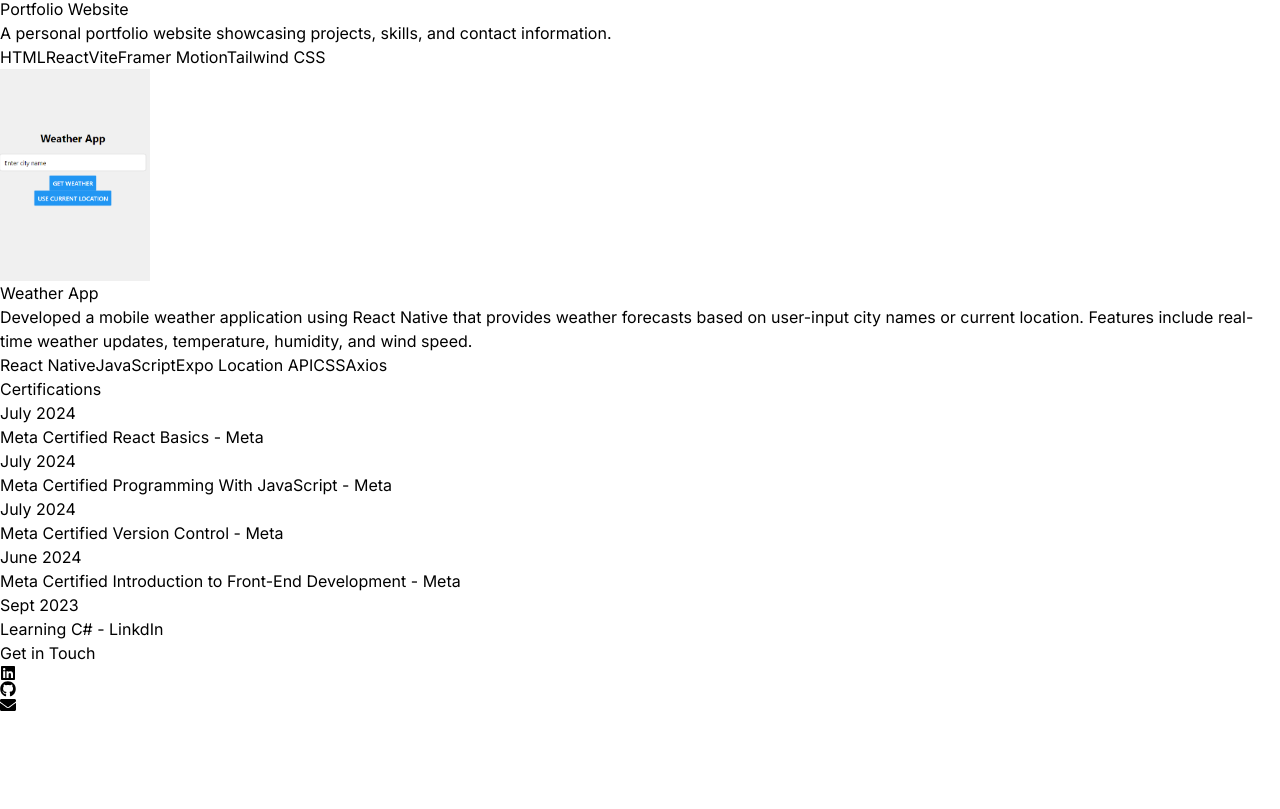
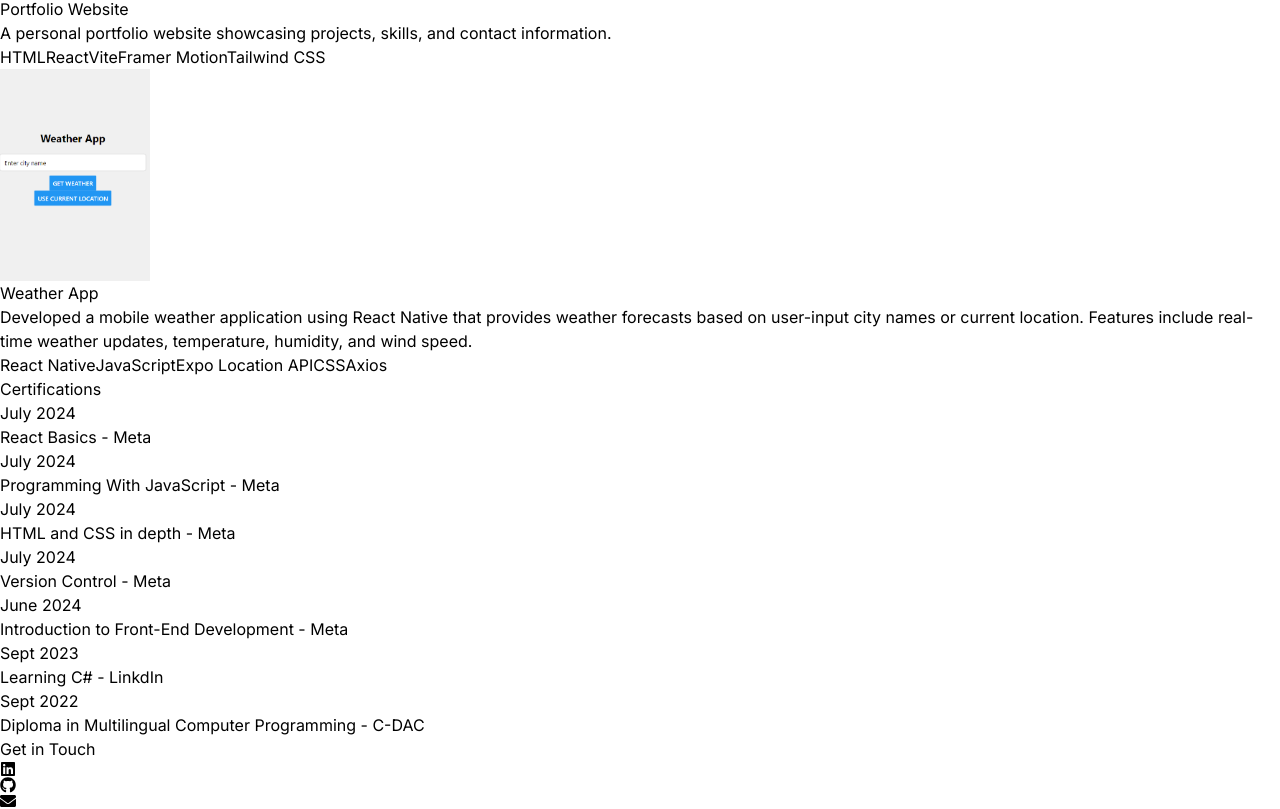
Before and after one commit to AmardeepPatel1754/Portfolio, a React (Vite) app: page / in a window 1280 px wide. Shown: the part 2146-2955 px from the top of the page. Before the commit the page ends 2859 px from the top, so only its background shows below. Built offline with nearby package versions, Linux system fonts and the light colour scheme.

Commit message:
Update index.js

```diff
--- a/src/constants/index.js
+++ b/src/constants/index.js
@@ -19,28 +19,35 @@ export const STUDIES = [
 
 export const CERTIFICATES = [
   {
-    Course: "Meta Certified React Basics",
+    Course: "React Basics",
     Organisation: "Meta",
     Year: "July 2024",
     Credential: "",
   },
 
   {
-    Course: "Meta Certified Programming With JavaScript",
+    Course: "Programming With JavaScript",
     Organisation: "Meta",
     Year: "July 2024",
     Credential: "",
   },
 
   {
-    Course: "Meta Certified Version Control",
+    Course: "HTML and CSS in depth",
     Organisation: "Meta",
     Year: "July 2024",
     Credential: "",
   },
 
   {
-    Course: "Meta Certified Introduction to Front-End Development",
+    Course: "Version Control",
+    Organisation: "Meta",
+    Year: "July 2024",
+    Credential: "",
+  },
+
+  {
+    Course: "Introduction to Front-End Development",
     Organisation: "Meta",
     Year: "June 2024",
     Credential: "",
@@ -50,6 +57,13 @@ export const CERTIFICATES = [
     Course: "Learning C#",
     Organisation: "LinkdIn",
     Year: "Sept 2023",
+    Credential: "",
+  },
+
+  {
+    Course: "Diploma in Multilingual Computer Programming",
+    Organisation: "C-DAC",
+    Year: "Sept 2022",
     Credential: "",
   }
 ];
```
